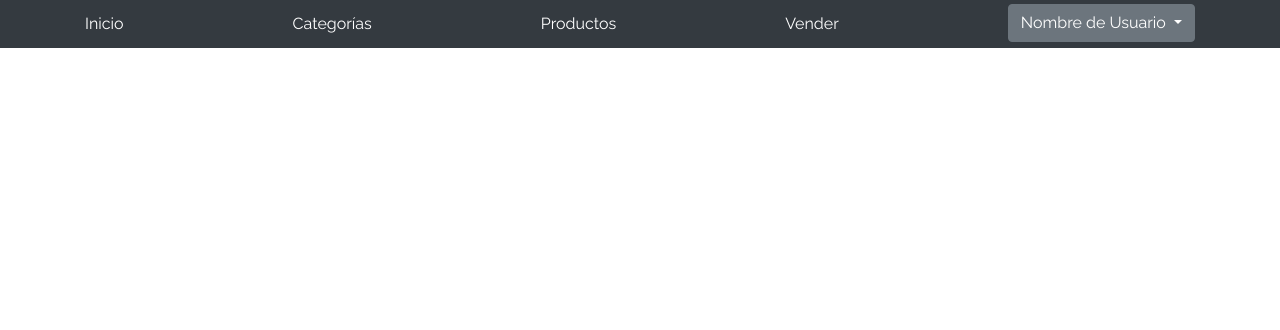
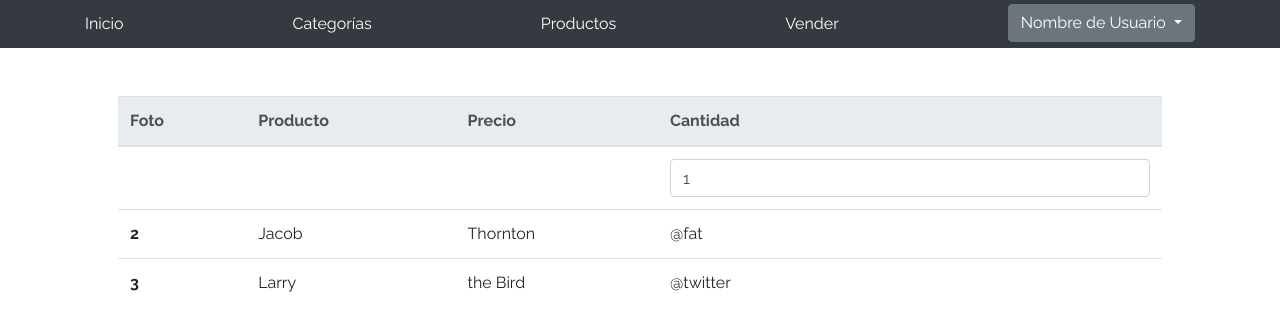
Before and after one commit to rodrip13/eMercado, a plain HTML site: page cart.html in a window 1280 px wide. Drawn offline with Linux system fonts and the light colour scheme; no server answers.

Commit message:
carrito de compras

```diff
--- a/cart.html
+++ b/cart.html
@@ -43,6 +43,47 @@
         </div>
 
 
+        <table class="table">
+            <thead class="thead-light">
+                <tr>
+                    <th scope="col">Foto</th>
+                    <th scope="col">Producto</th>
+                    <th scope="col">Precio</th>
+                    <th scope="col">Cantidad</th>
+                </tr>
+            </thead>
+            <tbody>
+                <tr>
+                    <th scope="row">
+                        <img src="" id="imagenProducto" alt="">
+                    </th>
+                    <td>
+                        <p id="nombreProducto"></p>
+                    </td>
+                    <td>
+                        <p id="precioProducto"></p>
+                    </td>
+                    <td>
+                        <input type="number" class="form-control" id="cantidad" placeholder="" required="" value="1" min="0">
+                    </td>
+                </tr>
+                <tr>
+                    <th scope="row">2</th>
+                    <td>Jacob</td>
+                    <td>Thornton</td>
+                    <td>@fat</td>
+                </tr>
+                <tr>
+                    <th scope="row">3</th>
+                    <td>Larry</td>
+                    <td>the Bird</td>
+                    <td>@twitter</td>
+                </tr>
+            </tbody>
+        </table>
+
+
+
     </div>
     <div id="spinner-wrapper">
         <div class="lds-ring">
--- a/js/cart.js
+++ b/js/cart.js
@@ -3,7 +3,6 @@
 //elementos HTML presentes.
 function showCart(array) {
     let mostrar = document.getElementById("mostrarInfo");
-
 
     let nombre = array.articles[0].name;
     let img = array.articles[0].src;
@@ -11,16 +10,27 @@ function showCart(array) {
     let costo = array.articles[0].unitCost;
     let moneda = array.articles[0].currency;
 
+    let subtotal = array.articles[0].unitCost * array.articles[0].count;
+
+    document.getElementById("imagenProducto").src = img;
+    document.getElementById("nombreProducto").textContent = nombre;
+    document.getElementById("precioProducto").innerHTML = costo;
+    document.getElementById("cantidad").value = cantidad;
+
+
+    /*
         mostrar.innerHTML += `
         <h1>Nombre Prodcuto</h1>
         <div id="nombreProducto"> ` + nombre + `</div>
         <h2>cantidad</h2>
-    <div id="cantidad">` + cantidad + `</div>
+        <div id="cantidadProd">` + cantidad + `</div>
         <h2>Precio por unidad</h2>
         <div id="precio">` + moneda + `  ` + costo + `</div>
         <img id="imagenProducto" src="` + img + `" alt="">
-    `
-
+        <h1 id="subtotal">` + subtotal + `</h1>
+        `;
+     */
+    // document.getElementById("cantidad").value = cantidad;
 
 }
 
@@ -33,6 +43,13 @@ document.addEventListener("DOMContentLoaded", function(e) {
             //showProductsRelated(products);
             showCart(info);
 
+            document.getElementById("cantidad").addEventListener("change", function() {
+                cantidad = this.value;
+                let costo = info.articles[0].unitCost;
+                let subtotal = costo * cantidad;
+                document.getElementById("subtotal").innerHTML = subtotal;
+            });
+
         }
     });
 
```
Lines whose indentation alone changed are shown as unchanged.
